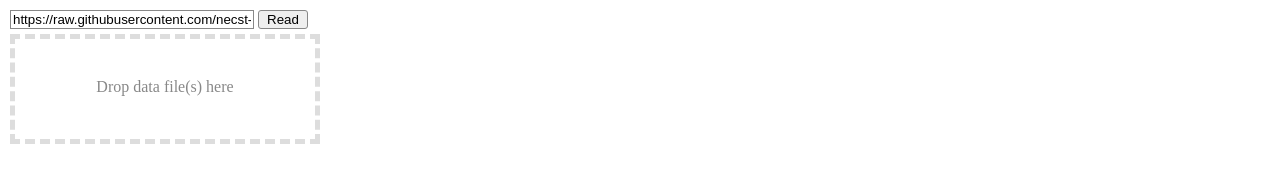
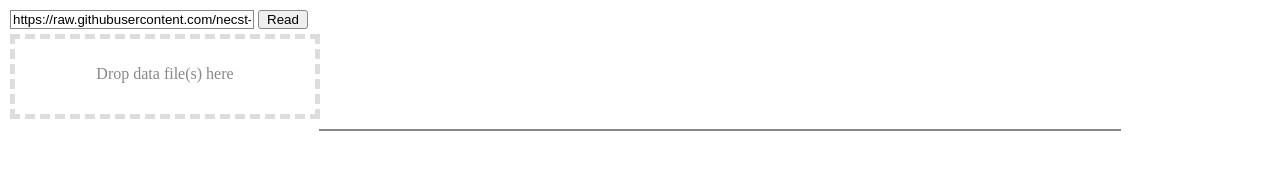
Before and after one commit to necst-telescope/design, a plain HTML site: page public/index.html in a window 1280 px wide. Drawn offline with nearby package versions, Linux system fonts and the light colour scheme.

Commit message:
#4 Ensure diagram field have height

```diff
--- a/public/src/css/index.scss
+++ b/public/src/css/index.scss
@@ -22,7 +22,7 @@ body {
     justify-content: center;
 
     width: 100%;
-    height: 100%;
+    height: min(75px, 30vh);
     border: dashed 5px #DDD;
     color: #888;
 
@@ -35,7 +35,6 @@ body {
 div#data-input {
     margin: 10px;
     width: min(300px, 100vw);
-    height: min(100px, 100vh);
 
     $button-width: 50px;
 
@@ -62,3 +61,14 @@ div#data-input {
         margin: 0 0 5px 0;
     }
 }
+
+div #network-diagram {
+    @extend %flex;
+    flex-direction: column;
+    justify-content: center;
+
+    width: min(100%, 800px);
+    height: min(100%, 500px);
+    border: solid 1px #888;
+    color: #888;
+}
```
Also changed, not shown: public/src/css/index.css.
